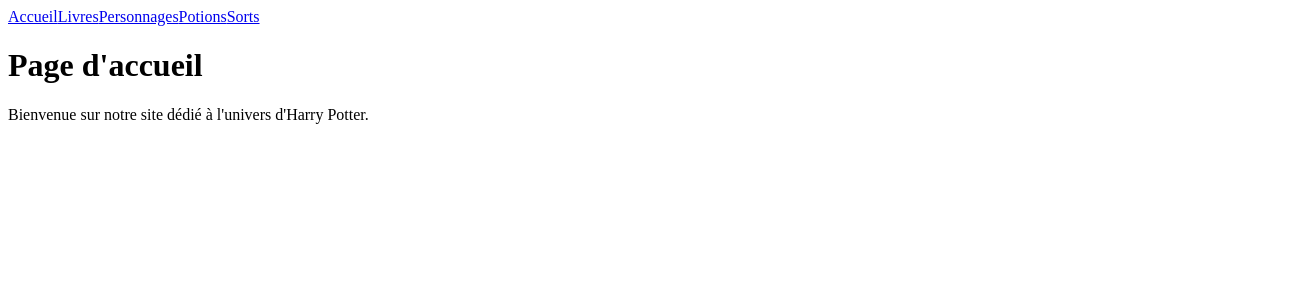
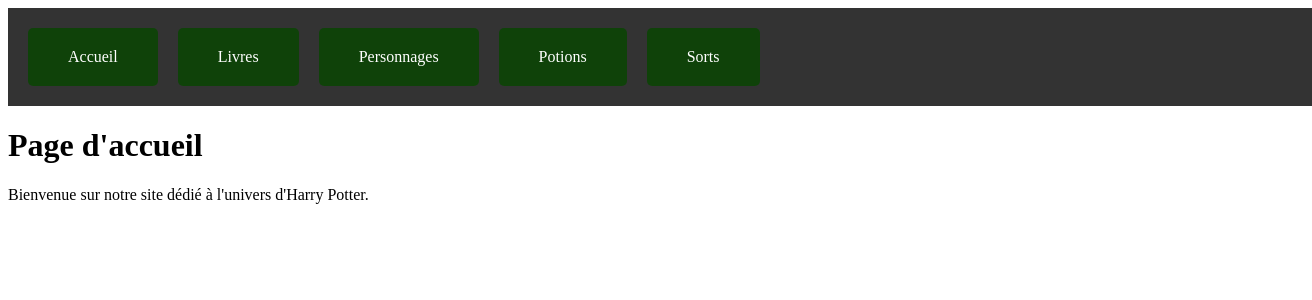
Before and after one commit to OwenMontagne/WebHarryPotter, a Vue app: page / in a window 1280 px wide. Shown: the top 300 px of the page, 1312 px wide, since content can reach past the window. Built offline with nearby package versions, Linux system fonts and the light colour scheme.

Commit message:
Css NavBar

```diff
--- a/src/App.vue
+++ b/src/App.vue
@@ -1,7 +1,11 @@
 <template>
   <div id="app">
-    <NavBar />
-    <router-view />
+    <div>
+      <NavBar />
+    </div>
+    <div>
+      <router-view />
+    </div>
   </div>
 </template>
 
--- a/src/components/NavBar.vue
+++ b/src/components/NavBar.vue
@@ -1,10 +1,10 @@
 <template>
-  <div>
-    <router-link to="/">Accueil</router-link>
-    <router-link to="/livres">Livres</router-link>
-    <router-link to="/personnages">Personnages</router-link>
-    <router-link to="/potions">Potions</router-link>
-    <router-link to="/sorts">Sorts</router-link>
+  <div class="navbar">
+    <router-link to="/" class="nav-link">Accueil</router-link>
+    <router-link to="/livres" class="nav-link">Livres</router-link>
+    <router-link to="/personnages" class="nav-link">Personnages</router-link>
+    <router-link to="/potions" class="nav-link">Potions</router-link>
+    <router-link to="/sorts" class="nav-link">Sorts</router-link>
   </div>
 </template>
 
@@ -13,3 +13,28 @@ export default {
   name: 'NavBar'
 }
 </script>
+
+<style scoped>
+.navbar {
+  display: flex;
+  align-items: center;
+  background-color: #333;
+  width: 100%;
+  top: 0; left: 0;
+  padding: 20px;
+
+}
+
+.nav-link {
+  color: white;
+  text-decoration: none;
+  padding: 20px 40px;
+  border-radius: 5px;
+  margin-right: 20px;
+  background-color: #084600d0; /* Couleur de fond */
+}
+
+.nav-link:hover {
+  text-decoration: underline;
+}
+</style>
```
